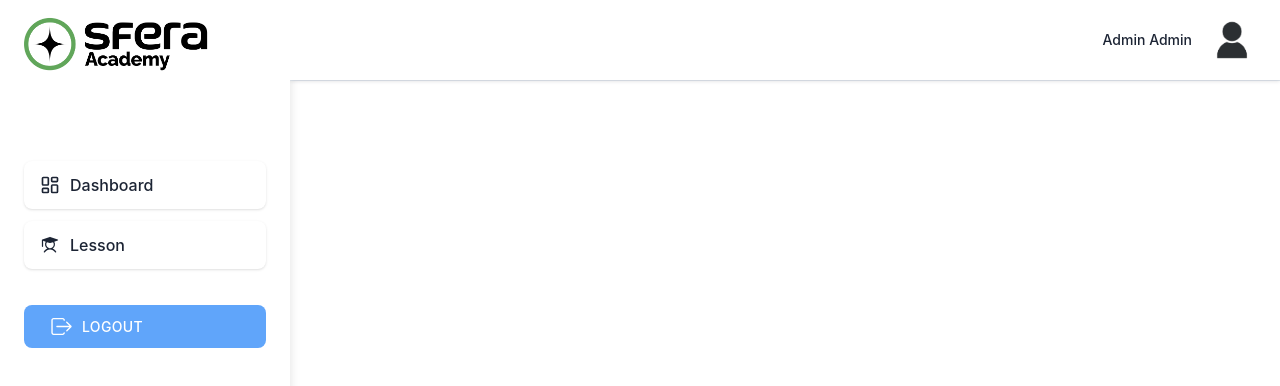
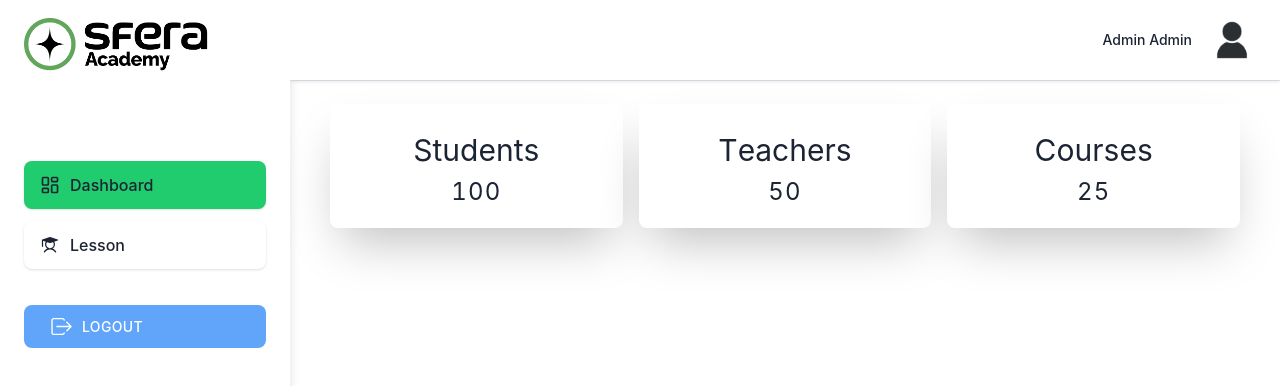
Before and after one commit to abdulazizsaidovcode/sfera-Edu, a React (Vite) app: page /dashboard in a window 1280 px wide. Shown: the top 386 px of the page. Built offline with nearby package versions, Linux system fonts and the light colour scheme.

Commit message:
fghjklkjhgfx

```diff
--- a/src/App.tsx
+++ b/src/App.tsx
@@ -5,6 +5,7 @@ import Index from './pages'
 import Login from './pages/auth/login'
 import Home from './pages/home/home'
 import Course from './pages/course/course'
+import Dashboard from './pages/Dashboard/dashboard'
 
 function App() {
 
@@ -13,11 +14,11 @@ function App() {
       <Routes>
         <Route
           index
-          path={`/`}
+          path={`/dashboard`}
           element={
             <>
               <PageTitle title="Admin | Dashboard" />
-              <Index />
+              <Dashboard />
             </>
           }
         />
--- a/src/components/custom/Sidebar/index.tsx
+++ b/src/components/custom/Sidebar/index.tsx
@@ -178,7 +178,7 @@ const Sidebar = ({ sidebarOpen, setSidebarOpen, isOpenModal, setIsOpenModal }: S
                   title='Dashboard'
                   icon={<LuLayoutDashboard size={20} />}
                   pathname={location.pathname}
-                  to='/'
+                  to='/dashboard'
                 />
                 <MenuItem
                   title='Lesson'
--- a/src/components/custom/cards/statistic-card.tsx
+++ b/src/components/custom/cards/statistic-card.tsx
@@ -5,7 +5,7 @@ import NumberTicker from '@/components/magicui/number-ticker'
 
 const StatisticCard: React.FC<StatisticCardTypes> = ({ title, firstNumber, secondNumber, twoNumbers = false, iconVisible = false, icon }) => {
     return (
-        <div className="bg-white dark:bg-boxdark w-full px-3 py-5 rounded-lg flex flex-col items-center justify-center whitespace-nowrap">
+        <div className="bg-white shadow-2xl dark:bg-boxdark w-full px-3 py-5 rounded-lg flex flex-col items-center justify-center whitespace-nowrap">
             <HyperText
                 className="text-3xl text-black dark:text-white"
                 text={title}
--- /dev/null
+++ b/src/pages/Dashboard/dashboard.tsx
@@ -0,0 +1,31 @@
+import StatisticCard from '@/components/custom/cards/statistic-card';
+import React from 'react';
+
+const Dashboard = () => {
+  return (
+    <div className="container mx-auto px-4">
+      <div className="grid grid-cols-1 sm:grid-cols-2 lg:grid-cols-3 gap-4">
+        <StatisticCard
+          title="Students"
+          firstNumber={100}
+          iconVisible
+          icon={<i className="fa-solid fa-user"></i>}
+        />
+        <StatisticCard
+          title="Teachers"
+          firstNumber={50}
+          iconVisible
+          icon={<i className="fa-solid fa-chalkboard-teacher"></i>}
+        />
+        <StatisticCard
+          title="Courses"
+          firstNumber={25}
+          iconVisible
+          icon={<i className="fa-solid fa-book"></i>}
+        />
+      </div>
+    </div>
+  );
+};
+
+export default Dashboard;
```
